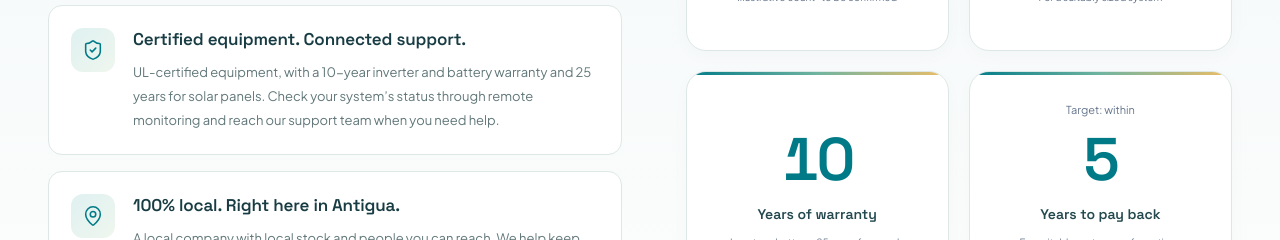
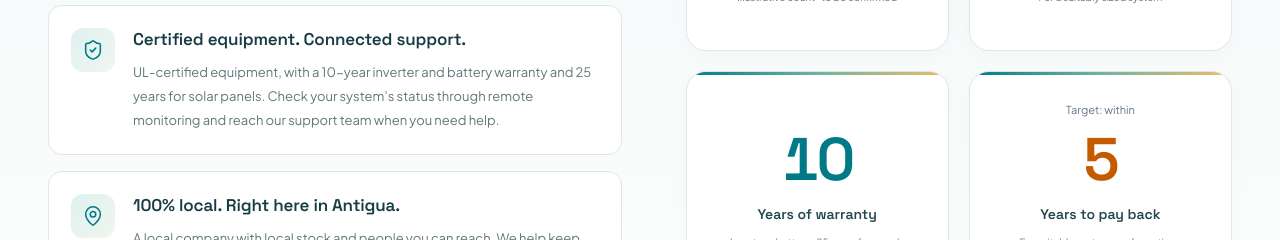
Before and after one commit to qqyk3321/xunneng_solar, a Next.js app: page /home-preview in a window 1280 px wide. Shown: the part 1980-2220 px from the top of the page. Built offline with nearby package versions, Linux system fonts and the light colour scheme; no server answers.

Commit message:
style: emphasize five-year payback target in orange

```diff
--- a/components/why-choose-us.module.css
+++ b/components/why-choose-us.module.css
@@ -129,6 +129,9 @@
   letter-spacing: -2px;
   color: #007a87;
 }
+.stat[data-stat="payback"] .number {
+  color: #c45b00;
+}
 .stat .note {
   order: 3;
   margin-top: 9px;
```
